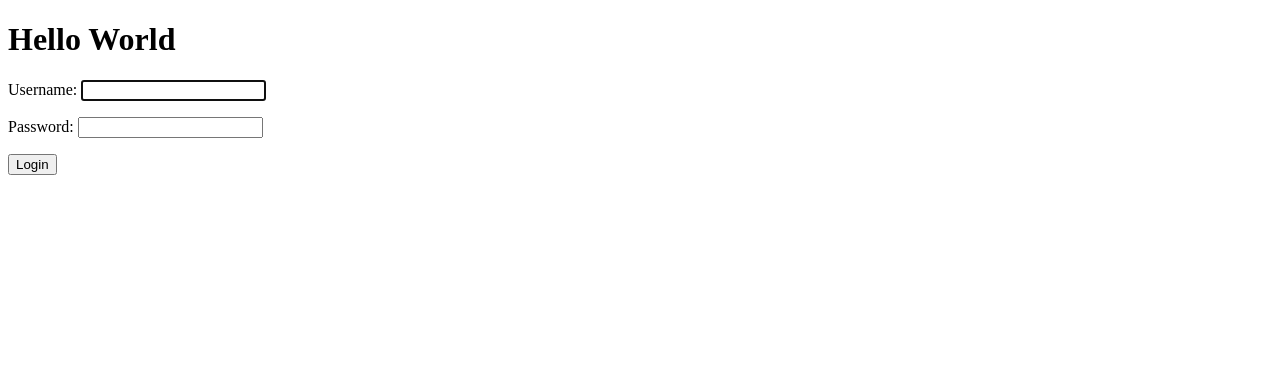
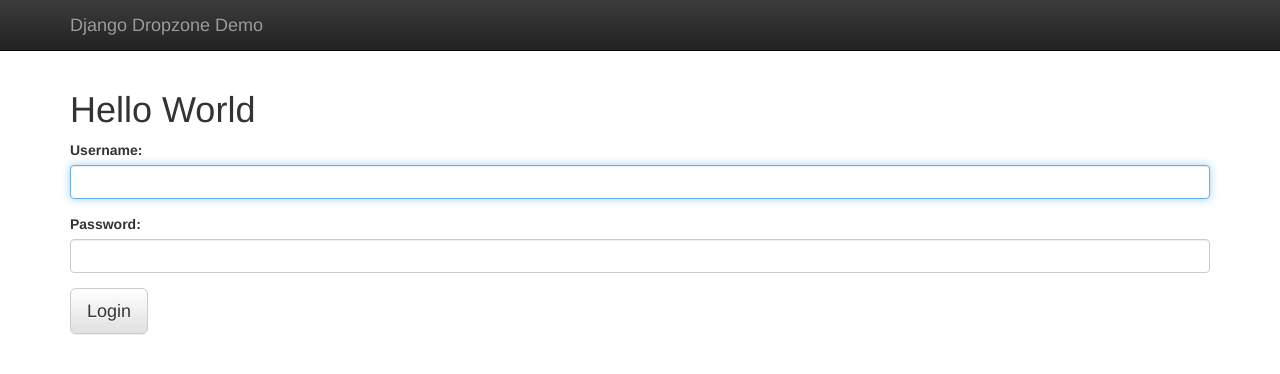
Before and after one commit to jandd/django_dropzone, a Django app: page /login/ in a window 1280 px wide. Shown: the top 374 px of the page. Run offline with Django 3.2, Linux system fonts and the light colour scheme; some libraries are stand-ins or nearby versions.

Commit message:
Bootstrap bower setup and basic theming

```diff
--- a/dropzone_demo/dropzone_demo/settings.py
+++ b/dropzone_demo/dropzone_demo/settings.py
@@ -11,6 +11,7 @@ https://docs.djangoproject.com/en/1.10/ref/settings/
 """
 
 import os
+from glob import glob
 
 # Build paths inside the project like this: os.path.join(BASE_DIR, ...)
 BASE_DIR = os.path.dirname(os.path.dirname(os.path.abspath(__file__)))
@@ -121,6 +122,10 @@ USE_TZ = True
 STATICFILES_DIRS = [
     os.path.join(BASE_DIR, 'static'),
 ]
+for bower_component in glob(os.path.join(BASE_DIR, '..', 'bower_components') + '/*'):
+    STATICFILES_DIRS += [os.path.join(bower_component, 'dist')]
+
+STATIC_ROOT = os.path.join(BASE_DIR, '..', 'static')
 STATIC_URL = '/static/'
 
 MEDIA_ROOT = os.path.join(BASE_DIR, 'media')
--- a/dropzone_demo/main/templates/base.html
+++ b/dropzone_demo/main/templates/base.html
@@ -1,16 +1,31 @@
 <!DOCTYPE html>
-{% load i18n %}
+{% load i18n staticfiles %}
 <head>
-    <title>{% block title %}Hello World{% endblock %}</title>
+    <meta charset="utf-8">
+    <meta http-equiv="X-UA-COMPATIBLE" content="IE=edge">
+    <meta name="viewport" content="width=device-width, initial-scale=1">
+    <title>{% block title %}{% trans "Hello World" %}{% endblock %}</title>
+    <link rel="stylesheet" href="{% static "css/bootstrap.min.css" %}">
+    <link rel="stylesheet" href="{% static "css/bootstrap-theme.min.css" %}">
+    <link rel="stylesheet" href="{% static "style.css" %}">
 </head>
 <body>
-<header>
-    {% block header %}<h1>Hello World</h1>{% endblock %}
-</header>
-<nav>
+<nav class="navbar navbar-fixed-top navbar-inverse">
+    <div class="container">
+        <div class="navbar-header">
+            <button type="button" class="navbar-toggle collapsed" data-toggle="collapse" data-target="#navbar"
+                    aria-expanded="false" aria-controls="navbar">
+                <span class="sr-only">{% trans "Toggle navigation" %}</span>
+                <span class="icon-bar"></span>
+                <span class="icon-bar"></span>
+                <span class="icon-bar"></span>
+            </button>
+            <a class="navbar-brand" href="{% url "home" %}">{% trans "Django Dropzone Demo" %}</a>
+        </div>
+        <div id="navbar" class="navbar-collapse collapse">
             {% block navigation %}
                 {% spaceless %}
-            <ul>
+                    <ul class="nav navbar-nav navbar-right">
                         {% if request.user.is_anonymous %}
                             <li><a href="{% url 'login' %}">{% trans "Login" %}</a></li>
                         {% else %}
@@ -22,8 +37,20 @@
                     </ul>
                 {% endspaceless %}
             {% endblock %}
+        </div>
+    </div>
 </nav>
+<header>
+    <div class="container">
+        {% block header %}<h1>Hello World</h1>{% endblock %}
+    </div>
+</header>
 <div id="content">
+    <div class="container">
         {% block content %}{% endblock %}
     </div>
+</div>
+<script src="{% static "jquery.min.js" %}"></script>
+<script src="{% static "js/bootstrap.min.js" %}"></script>
+{% block extrajs %}{% endblock %}
 </body>
--- a/dropzone_demo/main/templates/registration/login.html
+++ b/dropzone_demo/main/templates/registration/login.html
@@ -2,9 +2,20 @@
 {% load i18n %}
 {% block navigation %}{% endblock %}
 {% block content %}
-    <form method="post" action="{% url "login" %}">
+    <form method="post" action="{% url "login" %}" class="form">
         {% csrf_token %}
-        {{ form.as_p }}
-        <input type="submit" value="{% trans "Login" %}">
+        <div class="form-group">
+            <label for="{{ form.username.id_for_label }}">{% trans "Username:" %}</label>
+            <input type="text" id="{{ form.username.auto_id }}" name="{{ form.username.html_name }}"
+                    {% if form.username.data %} value="{{ form.username.data }}" {% endif %} class="form-control"
+                    {% if form.username.field.required %} required{% endif %} autofocus>
+        </div>
+        <div class="form-group">
+            <label for="{{ form.password.id_for_label }}">{% trans "Password:" %}</label>
+            <input type="password" id="{{ form.password.auto_id }}" name="{{ form.password.html_name }}"
+                    {% if form.password.data %} value="{{ form.password.data }}" {% endif %} class="form-control"
+                    {% if form.password.field.required %} required{% endif %}>
+        </div>
+        <input type="submit" class="btn btn-default btn-lg" value="{% trans "Login" %}">
     </form>
 {% endblock %}
--- /dev/null
+++ b/dropzone_demo/static/style.css
@@ -0,0 +1,4 @@
+body {
+    padding-top: 70px;
+    padding-bottom: 30px;
+}
```
Also changed, not shown: bower.json (added, +20 -0 lines), 1 other file. Lines whose indentation alone changed are shown as unchanged.
